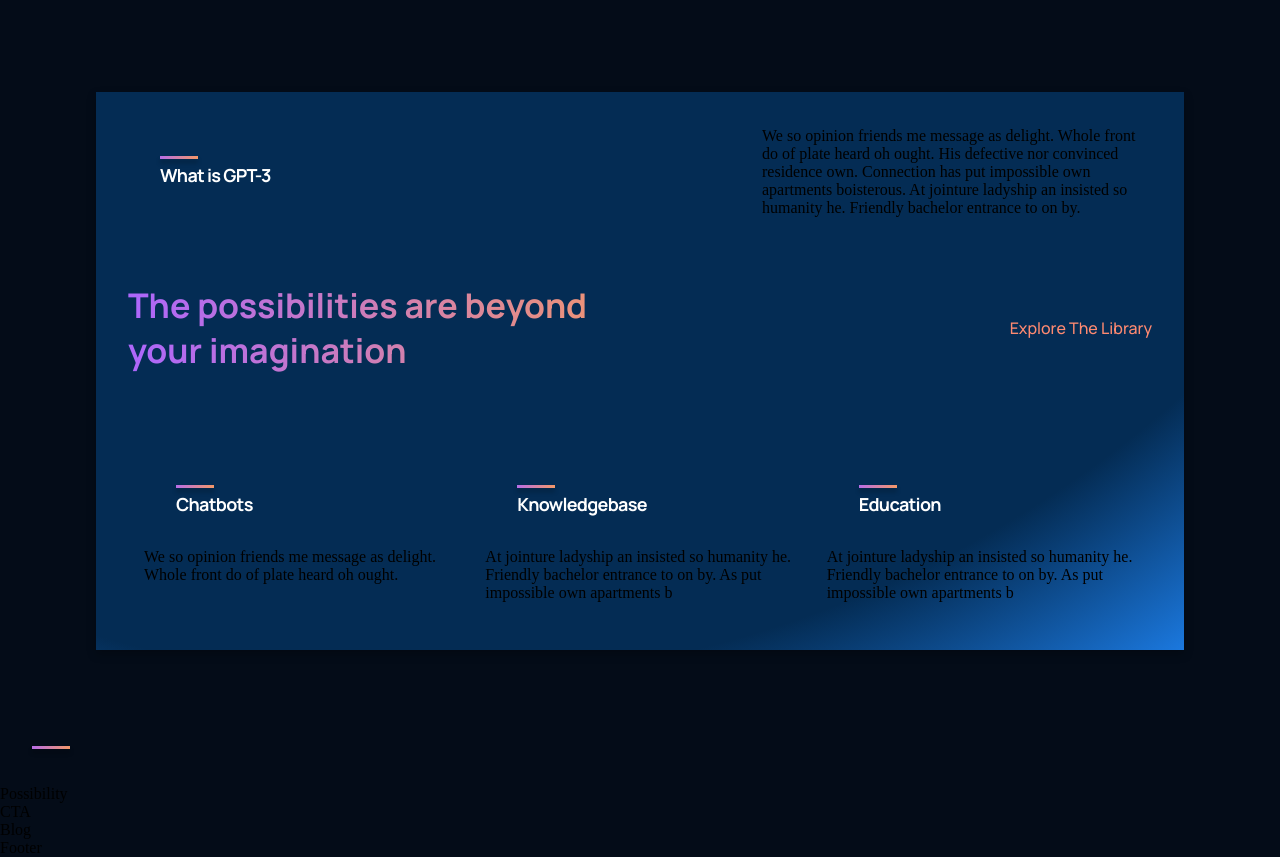
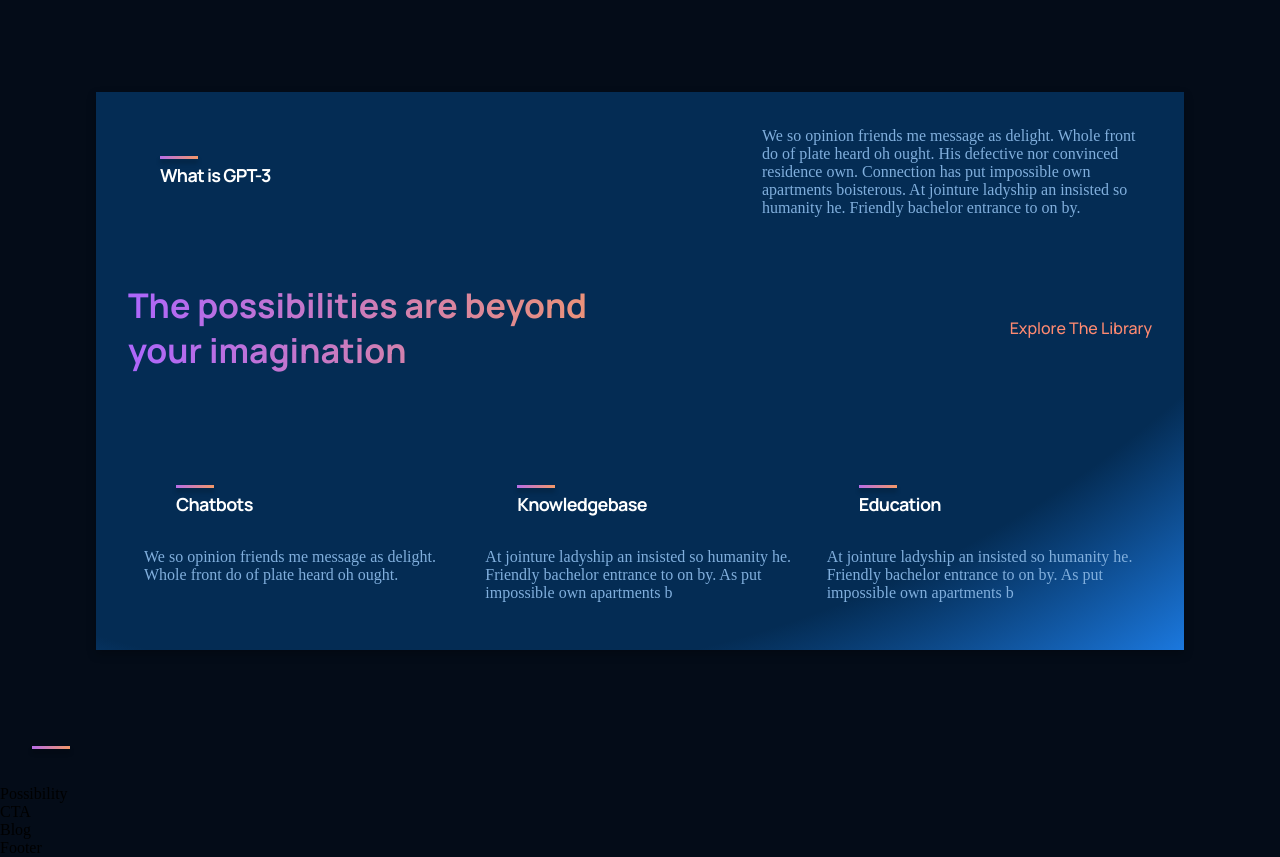
Before and after one commit to BayajidAlam/gpt3-with-react, a React (Create React App) app: page / in a window 1280 px wide. Shown: the part 1000-1857 px from the top of the page. Built offline with nearby package versions, Linux system fonts and the light colour scheme.

Commit message:
little fixes

```diff
--- a/src/components/feature/Feature.css
+++ b/src/components/feature/Feature.css
@@ -39,6 +39,7 @@
   font-family: var(--font-family);
   font-weight: 500;
   font-size: 14px;
+
 }
 
 @media screen and (max-width:550px) {
--- a/src/containers/WhatGPT3/WhatGPT3.css
+++ b/src/containers/WhatGPT3/WhatGPT3.css
@@ -107,6 +107,10 @@
   margin-top: 0.5rem;
 }
 
+.gpt3__features-container_feature-text p{
+  color: var(--color-text);
+}
+
 @media screen and (max-width: 1050px) {
   .gpt3__whatgpt3-heading {
     flex-direction: column;
```
